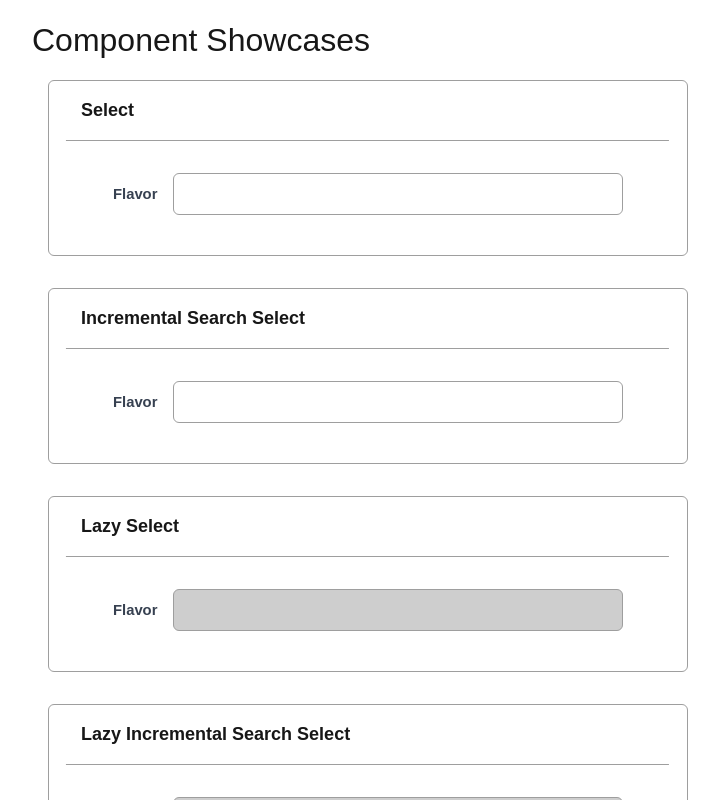
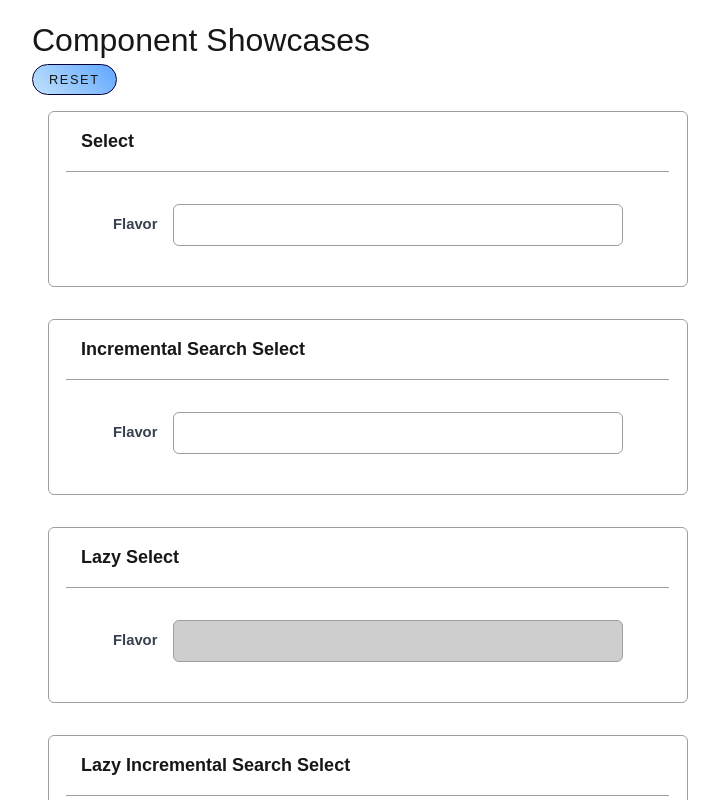
Before and after one commit to Gizmo-Verindipencil/My-React-Select, a Next.js app: page / in a window 1280 px wide. Shown: the top 800 px of the page, without its empty margins (0-719 px from the left). Built offline with nearby package versions, Linux system fonts and the light colour scheme.

Commit message:
Add ResetButton component

```diff
--- a/src/app/page.tsx
+++ b/src/app/page.tsx
@@ -8,6 +8,7 @@ import { Showcase } from "@/layouts/showcase";
 import { LazyIncrementalSearchSelect } from "@/components/lazy-incremental-search-select";
 import { HeartbeatSelect } from "@/components/heartbeat-select";
 import { RainbowSelect } from "@/components/rainbow-select";
+import { ResetButton } from "@/components/reset-button";
 import { TableOverlayIncrementalSearchSelect } from "@/components/table-overlay-incremental-search-select";
 
 export default function Home() {
@@ -34,10 +35,10 @@ export default function Home() {
 
   let i = 1;
   return (
-    <>
+    <FormProvider {...methods}>
       <h1>Component Showcases</h1>
+      <ResetButton />
       <div style={{ display: "flex", flexWrap: "wrap" }}>
-        <FormProvider {...methods}>
         <Showcase label="Select">
           <Select label="Flavor" options={flavors} name={`flavor${i++}`} />
         </Showcase>
@@ -91,8 +92,7 @@ export default function Home() {
             name={`flavor${i++}`}
           />
         </Showcase>
+      </div>
     </FormProvider>
-      </div>
-    </>
   );
 }
--- /dev/null
+++ b/src/components/reset-button/ResetButton.tsx
@@ -0,0 +1,16 @@
+import React from "react";
+import { useFormContext } from "react-hook-form";
+
+import classes from "./reset-button.module.scss";
+
+const ResetButton: React.FC = () => {
+  const { reset } = useFormContext();
+
+  return (
+    <button type="button" className={classes.button} onClick={() => reset()}>
+      RESET
+    </button>
+  );
+};
+
+export default ResetButton;
--- /dev/null
+++ b/src/components/reset-button/index.ts
@@ -0,0 +1,2 @@
+import ResetButton from "./ResetButton";
+export { ResetButton };
--- /dev/null
+++ b/src/components/reset-button/reset-button.module.scss
@@ -0,0 +1,8 @@
+.button {
+  background: linear-gradient(45deg, #c1e3fa, #5fa5ff);
+  border: solid 1px #04003a;
+  border-radius: 1rem;
+  font-size: 0.8rem;
+  padding: 0.3rem 1rem;
+  letter-spacing: 0.1rem;
+}
```
Lines whose indentation alone changed are shown as unchanged.
